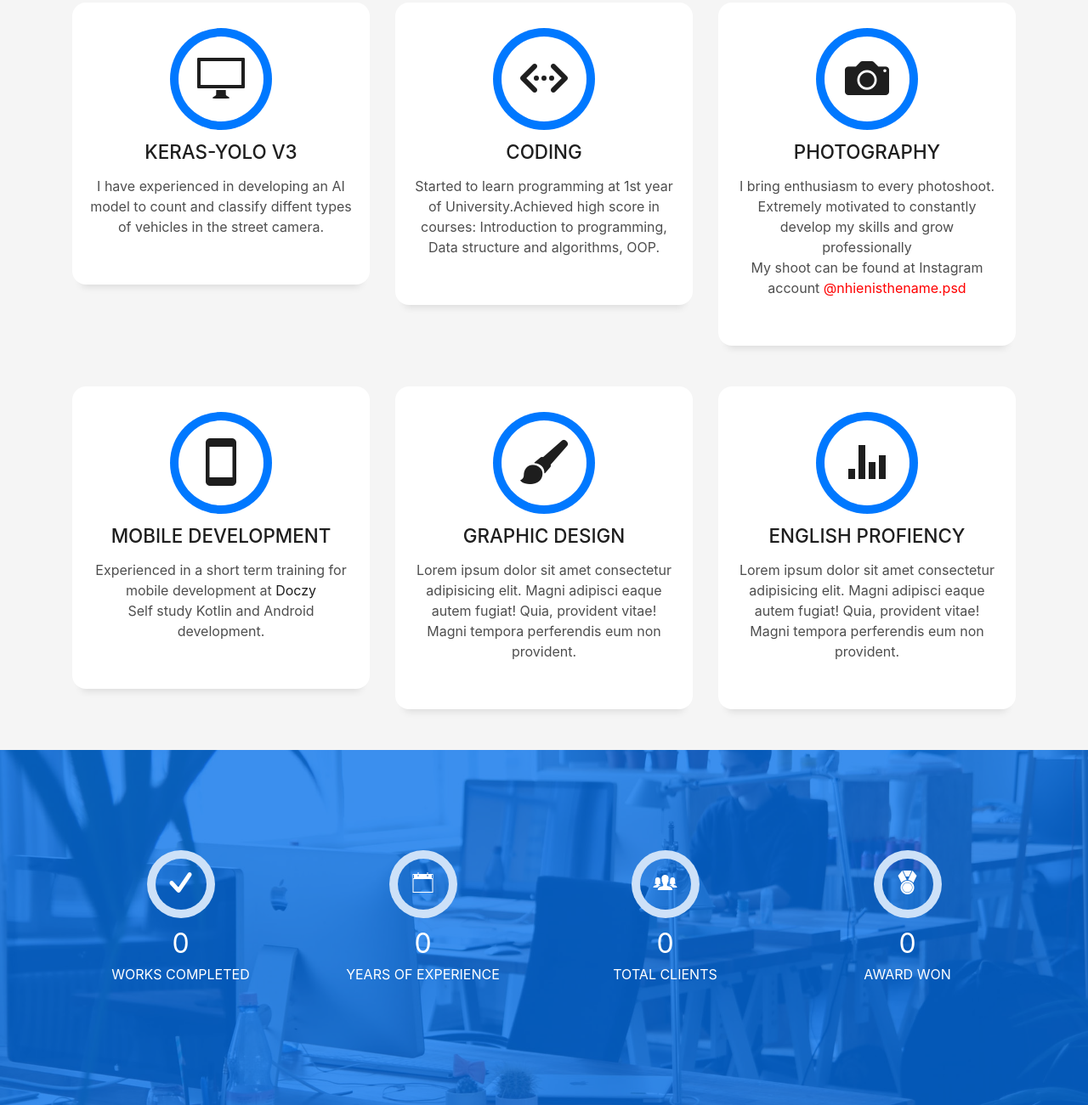
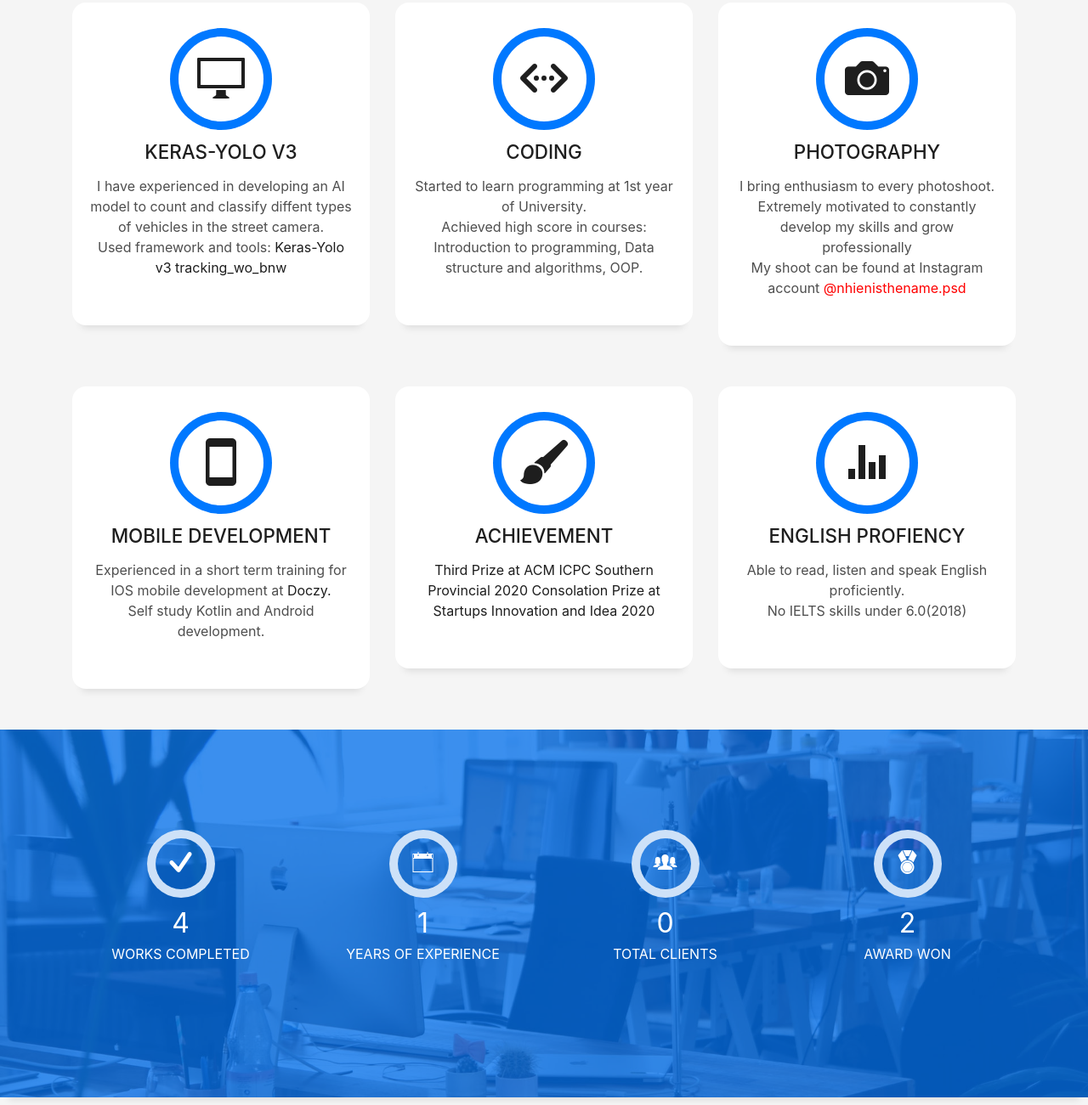
Before and after one commit to annhienktuit/annhienktuit.github.io, a plain HTML site: page index.html in a window 1280 px wide. Shown: the part 1545-2846 px from the top of the page at 85% size. Drawn offline with Linux system fonts and the light colour scheme; files whose address does not match are found by name.

Commit message:
update info

```diff
--- a/index.html
+++ b/index.html
@@ -141,7 +141,7 @@
               What can I do
             </h3>
             <p class="subtitle-a">
-              Chỗ này để thêm description.
+              My skills and achievements
             </p>
             <div class="line-mf"></div>
           </div>
@@ -156,7 +156,11 @@
             <div class="service-content">
               <h2 class="s-title">Keras-Yolo v3</h2>
               <p class="s-description text-center">
-                I have experienced in developing an AI model to count and classify diffent types of vehicles in the street camera.
+                I have experienced in developing an AI model to count and classify diffent types of vehicles in the street camera. <br>
+                Used framework and tools:
+                <a  href="https://github.com/qqwweee/keras-yolo3">   Keras-Yolo v3</a>
+                <a  href="https://github.com/phil-bergmann/tracking_wo_bnw">   tracking_wo_bnw</a>
+
               </p>
             </div>
           </div>
@@ -169,7 +173,7 @@
             <div class="service-content">
               <h2 class="s-title">Coding</h2>
               <p class="s-description text-center">
-                Started to learn programming at 1st year of University.Achieved high score in courses: Introduction to programming, Data structure and algorithms, OOP.
+                Started to learn programming at 1st year of University. <br>Achieved high score in courses: Introduction to programming, Data structure and algorithms, OOP.
               </p>
             </div>
           </div>
@@ -197,7 +201,9 @@
             <div class="service-content">
               <h2 class="s-title">Mobile Development</h2>
               <p class="s-description text-center">
-                Experienced in a short term training for mobile development at <a  href="https://www.doczy.net/">  Doczy</a> <br> Self study Kotlin and Android development.
+                Experienced in a short term training for IOS mobile development at <a  href="https://www.doczy.net/">  Doczy.</a> <br>
+                Self study Kotlin and Android development.
+
               </p>
             </div>
           </div>
@@ -208,11 +214,10 @@
               <span class="ico-circle"><i class="ion-paintbrush"></i></span>
             </div>
             <div class="service-content">
-              <h2 class="s-title">Graphic Design</h2>
+              <h2 class="s-title">Achievement</h2>
               <p class="s-description text-center">
-                Lorem ipsum dolor sit amet consectetur adipisicing elit. Magni adipisci eaque autem fugiat! Quia,
-                provident vitae! Magni
-                tempora perferendis eum non provident.
+                <a  href="https://www.uit.edu.vn/truong-dai-hoc-cong-nghe-thong-tin-thang-hang-cuoc-thi-icpc">   Third Prize at ACM ICPC Southern Provincial 2020</a>
+                <a  href="http://ytuongkhoinghiep.uit.edu.vn/">   Consolation Prize at Startups Innovation and Idea 2020</a>
               </p>
             </div>
           </div>
@@ -225,9 +230,8 @@
             <div class="service-content">
               <h2 class="s-title">English Profiency</h2>
               <p class="s-description text-center">
-                Lorem ipsum dolor sit amet consectetur adipisicing elit. Magni adipisci eaque autem fugiat! Quia,
-                provident vitae! Magni
-                tempora perferendis eum non provident.
+                Able to read, listen and speak English proficiently. <br>
+                No IELTS skills under 6.0(2018)
               </p>
             </div>
           </div>
@@ -247,7 +251,7 @@
               <span class="ico-circle"><i class="ion-checkmark-round"></i></span>
             </div>
             <div class="counter-num">
-              <p class="counter">Update soon</p>
+              <p class="counter">4</p>
               <span class="counter-text">WORKS COMPLETED</span>
             </div>
           </div>
@@ -258,7 +262,7 @@
               <span class="ico-circle"><i class="ion-ios-calendar-outline"></i></span>
             </div>
             <div class="counter-num">
-              <p class="counter">Update soon</p>
+              <p class="counter">1</p>
               <span class="counter-text">YEARS OF EXPERIENCE</span>
             </div>
           </div>
@@ -280,7 +284,7 @@
               <span class="ico-circle"><i class="ion-ribbon-a"></i></span>
             </div>
             <div class="counter-num">
-              <p class="counter">Update soon</p>
+              <p class="counter">2</p>
               <span class="counter-text">AWARD WON</span>
             </div>
           </div>
@@ -350,10 +354,7 @@
                   </div>
                   <div class="more-info">
                     <p class="lead">
-                      Lorem ipsum dolor sit amet consectetur adipisicing elit. Facilis dolorum dolorem soluta quidem
-                      expedita aperiam aliquid at.
-                      Totam magni ipsum suscipit amet? Autem nemo esse laboriosam ratione nobis
-                      mollitia inventore?
+
                     </p>
                     <ul class="list-ico">
                       <li><span class="ion-ios-location"></span> Ho Chi Minh city</li>
@@ -381,7 +382,7 @@
         <div class="row">
           <div class="col-sm-12">
             <div class="copyright-box">
-              <p class="copyright">&copy; Template by <strong>DevFolio</strong>. All Rights Reserved</p>
+              <p class="copyright">&copy; <strong></strong></p>
               <div class="credits">
                 <!--
                   All the links in the footer should remain intact.
```
